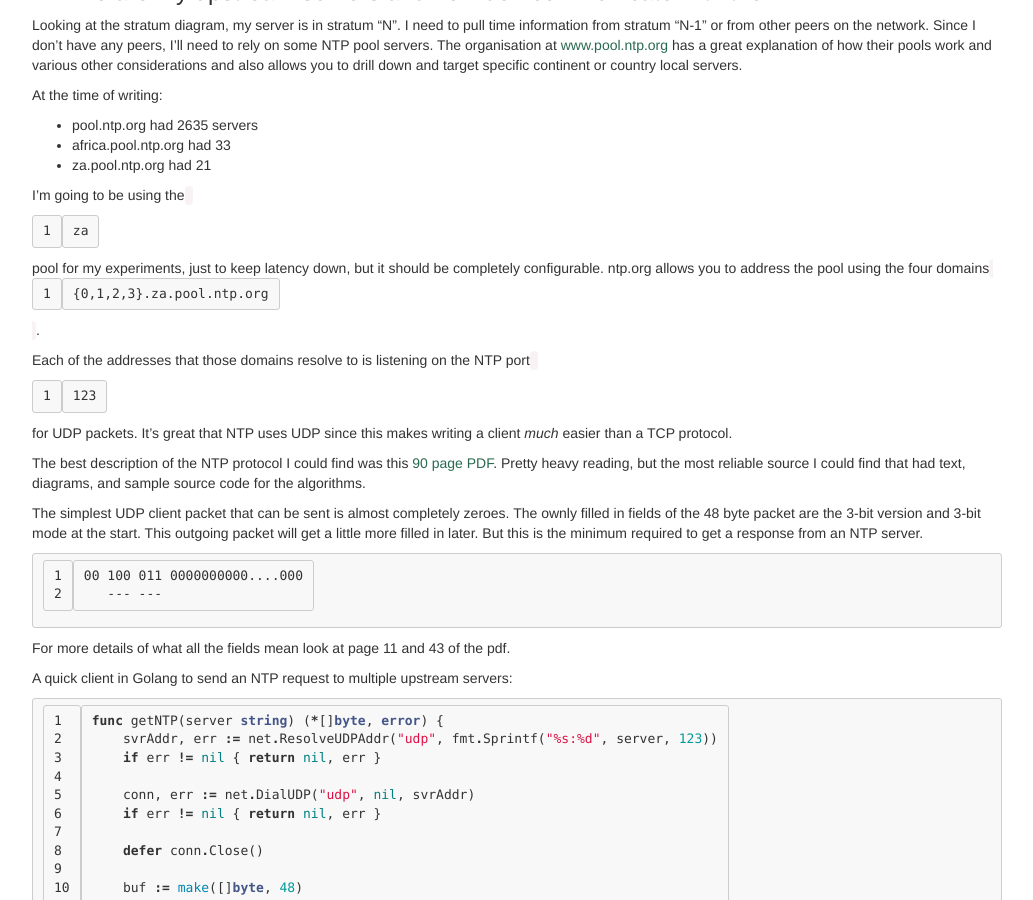
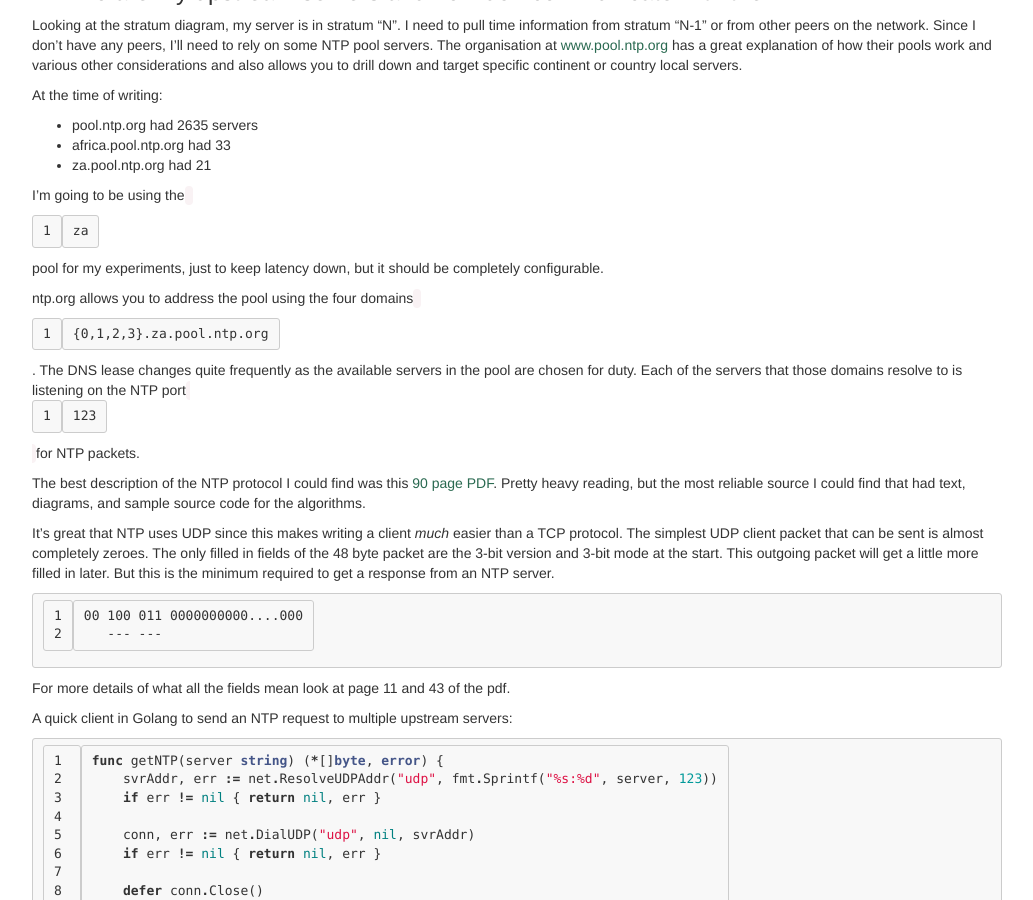
Before and after one commit to astromechza/AstromechZA.github.io, a Jekyll site: the page built from _posts/2016-09-10-ntp-agent-part-1.md, in a window 1280 px wide and 900 px high, scrolled down 1311 px. Shown: the whole window, without its empty margins (123-1156 px from the left). Built offline with Jekyll 4.4.1, drawn with Linux system fonts in a browser that asks for light colours.

Commit message:
fixing some typos and sentence structure

```diff
--- a/_posts/2016-09-10-ntp-agent-part-1.md
+++ b/_posts/2016-09-10-ntp-agent-part-1.md
@@ -60,20 +60,21 @@ At the time of writing:
 - za.pool.ntp.org had 21
 
 I'm going to be using the `za` pool for my experiments, just to keep latency
-down, but it should be completely configurable. ntp.org allows you to address
-the pool using the four domains `{0,1,2,3}.za.pool.ntp.org`.
+down, but it should be completely configurable.
 
-Each of the addresses that those domains resolve to is listening on the NTP port
-`123` for UDP packets. It's great that NTP uses UDP since this makes writing
-a client *much* easier than a TCP protocol.
+ntp.org allows you to address the pool using the four domains `{0,1,2,3}.za.pool.ntp.org`.
+The DNS lease changes quite frequently as the available servers in the pool are chosen for duty.
+Each of the servers that those domains resolve to is listening on the NTP port
+`123` for NTP packets.
 
 The best description of the NTP protocol I could find was this
 [90 page PDF](https://www.eecis.udel.edu/~mills/database/reports/ntp4/ntp4.pdf).
 Pretty heavy reading, but the most reliable source I could find that had
 text, diagrams, and sample source code for the algorithms.
 
+ It's great that NTP uses UDP since this makes writing a client *much* easier than a TCP protocol.
 The simplest UDP client packet that can be sent is almost completely zeroes. The
-ownly filled in fields of the 48 byte packet are the 3-bit version and 3-bit mode
+only filled in fields of the 48 byte packet are the 3-bit version and 3-bit mode
 at the start. This outgoing packet will get a little more filled in later. But
 this is the minimum required to get a response from an NTP server.
 
```
